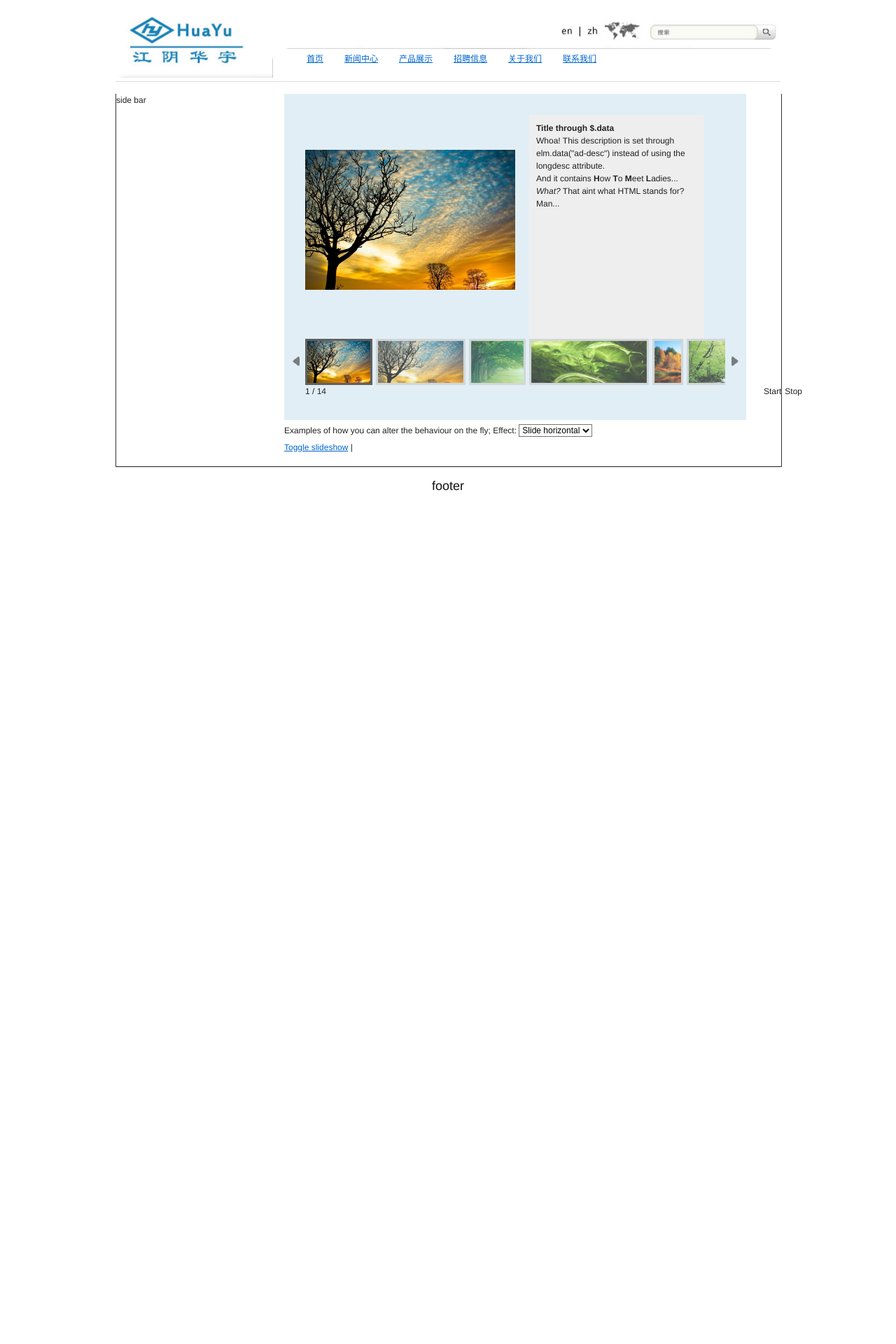
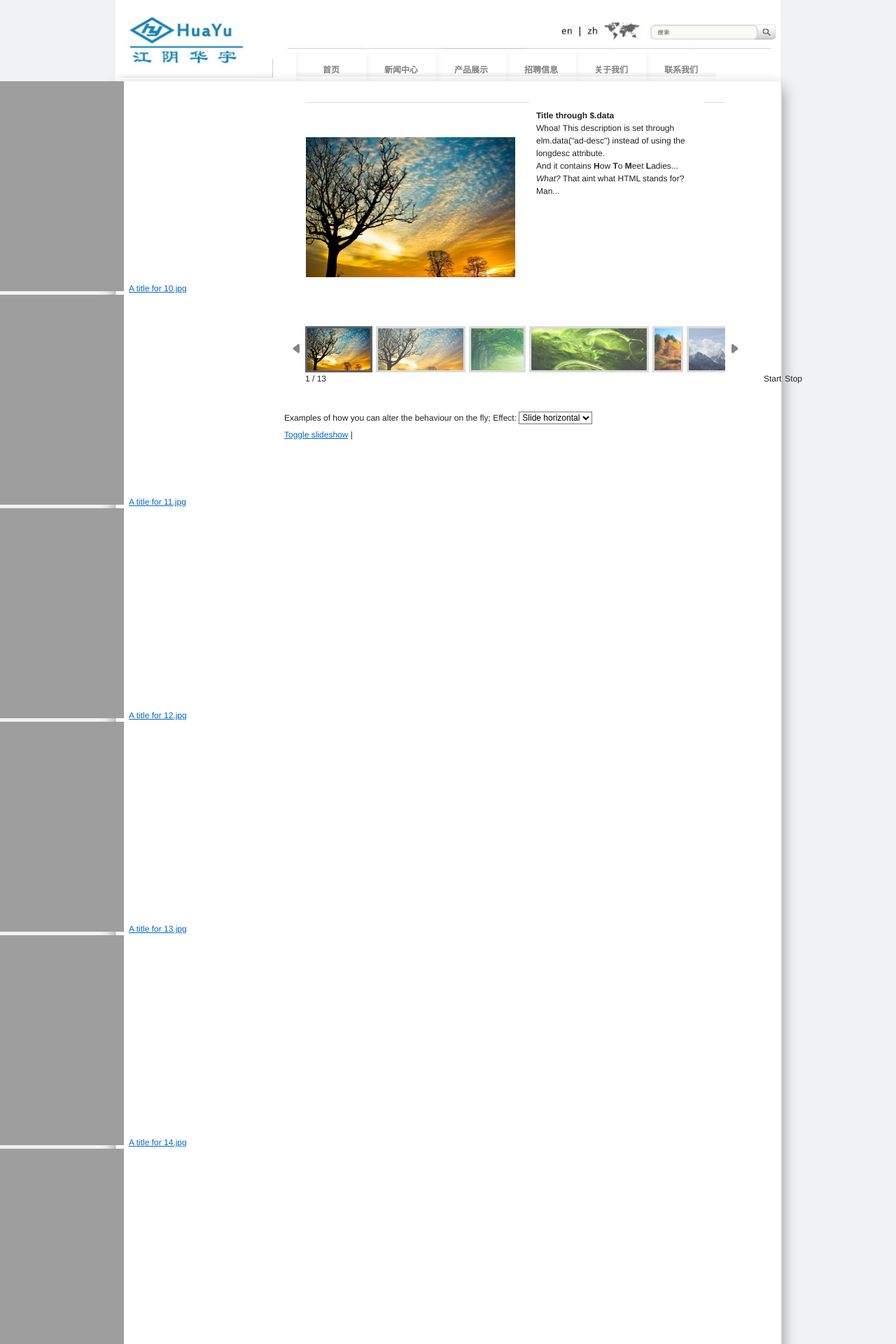
Before and after one commit to ooigit/jyhy, a CodeIgniter app: page /index.php/product in a window 1280 px wide. Shown: the top 1920 px of the page at 70% size. Before the commit the page ends 701 px from the top, so only its background shows below. Run offline with CodeIgniter, Linux system fonts and the light colour scheme; some libraries are stand-ins or nearby versions.

Commit message:
hacking product page

```diff
--- a/application/views/pages/product.php
+++ b/application/views/pages/product.php
@@ -26,6 +26,18 @@ $(document).ready(function(){
 			//	}
 			//	return false;
 			//});
+
+			// It `really' works!
+			var imgs=document.getElementById('ad-thumb-list');
+			$('ul#sidebar-list').html(imgs.innerHTML.replace(/<img.*title="([^"]*)".*>/ig,"$1"));
+			$('ul#sidebar-list a').each(function(i) {
+				var link=$(this);
+				link.click(function() {
+					$('ul#ad-thumb-list a.'+link.attr("class")).trigger("click");
+					return false;
+				});
+			});
+			//do NOT ask me why
 		});
 	});
 });
@@ -54,14 +66,14 @@ code {
 }
 #gallery {
 	padding: 30px;
-	background: #e1eef5;
+	background: #ffffff;
 }
 #descriptions {
 	position: relative;
 	float: left;
 	width: 230px;
 	height: 300px;
-	background: #EEE;
+	background: #fff;
 	margin-top: 0px;
 	margin-left: 20px;
 	padding: 10px;
@@ -75,15 +87,18 @@ code {
 }
 </style>
 
-<div class="span-6">
-	side bar
+<div id="sidebar" class="span-6">
+	<ul id="sidebar-list">
+	</ul>
 </div>
 
-<div class="span-18 last">
+<div id="gallery-container" class="span-18 last">
 	<div id="container span-18 last">
 		<div id="gallery" class="ad-gallery span-18 last">
-			<div class="ad-image-wrapper"></div>
-			<div id="descriptions"></div>
+			<div id="image-and-description">
+				<div class="ad-image-wrapper"></div>
+				<div id="descriptions"></div>
+			</div>
 			<div class="ad-nav span-18 last">
 				<div class="ad-thumbs"></div>
 			</div>
--- a/application/views/products/gallery.php
+++ b/application/views/products/gallery.php
@@ -1,4 +1,4 @@
-<ul class="ad-thumb-list">
+<ul id="ad-thumb-list" class="ad-thumb-list">
   <li>
     <a href="/assets/images/gallery/10.jpg">
       <img src="/assets/images/gallery/thumbs/t10.jpg" title="A title for 10.jpg" alt="This is a nice, and incredibly descriptive, description of the image 10.jpg" class="image1">
@@ -22,11 +22,6 @@
   <li>
     <a href="/assets/images/gallery/14.jpg">
       <img src="/assets/images/gallery/thumbs/t14.jpg" title="A title for 14.jpg" alt="This is a nice, and incredibly descriptive, description of the image 14.jpg" class="image5">
-    </a>
-  </li>
-  <li>
-    <a href="/assets/images/gallery/1.jpg">
-      <img src="/assets/images/gallery/thumbs/t1.jpg" class="image0">
     </a>
   </li>
   <li>
--- a/application/views/templates/footer.php
+++ b/application/views/templates/footer.php
@@ -1,5 +1,4 @@
-<hr />
-
-<footer class="span-24 last">
-<h3>footer</h3>
+<footer class="span-24 last"><br />
+<span>Copyright 2009-2010 All Rights Reserved</span><br />
+<span>公司地址:...... 电话：.......... 手机:....... 邮政编码:..... 备案号</span>
 </footer>
--- a/application/views/templates/header.php
+++ b/application/views/templates/header.php
@@ -9,5 +9,3 @@
 	<?php include("nav.php") ?>
 </div>
 </header>
-
-<hr />
--- a/application/views/templates/stylesheets.php
+++ b/application/views/templates/stylesheets.php
@@ -9,4 +9,4 @@
 
 
 <!-- Custom CSS -->
-<link rel="stylesheet" href="/assets/stylesheets/custom.css" type="text/css" media="screen, projection">
+<link rel="stylesheet" href="/assets/stylesheets/custom.css" type="text/css" >
--- a/assets/stylesheets/custom.css
+++ b/assets/stylesheets/custom.css
@@ -1,15 +1,29 @@
+
 /* body */
+
+body {
+	background: #f1f2f3;
+}
+
+div.container {
+	background: #FFF;
+}
 
 div.main {
 	border-right:solid;
 	border-left:solid;
 	border-bottom:solid;
 	border-width:1px;
-	border-color:#333333;
+	border-color:#ddd;
+	box-shadow: 0px 10px 20px #888888;
 }
 
 
 /* header */
+
+nav {
+	display: inline;
+}
 
 nav ul {
 	list-style-type: none;
@@ -17,10 +31,28 @@ nav ul {
 
 nav ul li {
 	list-style-type: none;
-	display: inline-block;
-	display: inline;
-	margin: 5px;
-	padding: 0px 10px;
+	display: block;
+	float: left;
+	text-align: center;
+	background-image: url("/assets/images/nav/nav-middle.jpg");
+}
+
+nav ul li:hover {
+	background-image: url("/assets/images/nav/nav-middle-hover.jpg");
+}
+
+nav ul li a {
+	display: block;
+	height: 24px;
+	width: 100px;
+	padding: 16px 0 0 0;
+	font-weight: bold;
+	color: gray;
+	text-decoration:none;
+}
+
+nav ul li a:hover {
+	color: black;
 }
 
 /* footer */
@@ -28,3 +60,15 @@ nav ul li {
 footer {
 	text-align: center;
 }
+
+
+/* gallery */
+
+div#image-and-description {
+	border-right:solid;
+	border-left:solid;
+	border-bottom:solid;
+	border-width:1px;
+	border-color:#ddd;
+	box-shadow: 0px 10px 20px #888888 inset;
+}
```
Also changed, not shown: assets/images/nav/nav-first-hover.jpg (added), assets/images/nav/nav-first.jpg (added), assets/images/nav/nav-last-hover.jpg (added), assets/images/nav/nav-last.jpg (added), assets/images/nav/nav-middle-hover.jpg (added), assets/images/nav/nav-middle.jpg (added).
